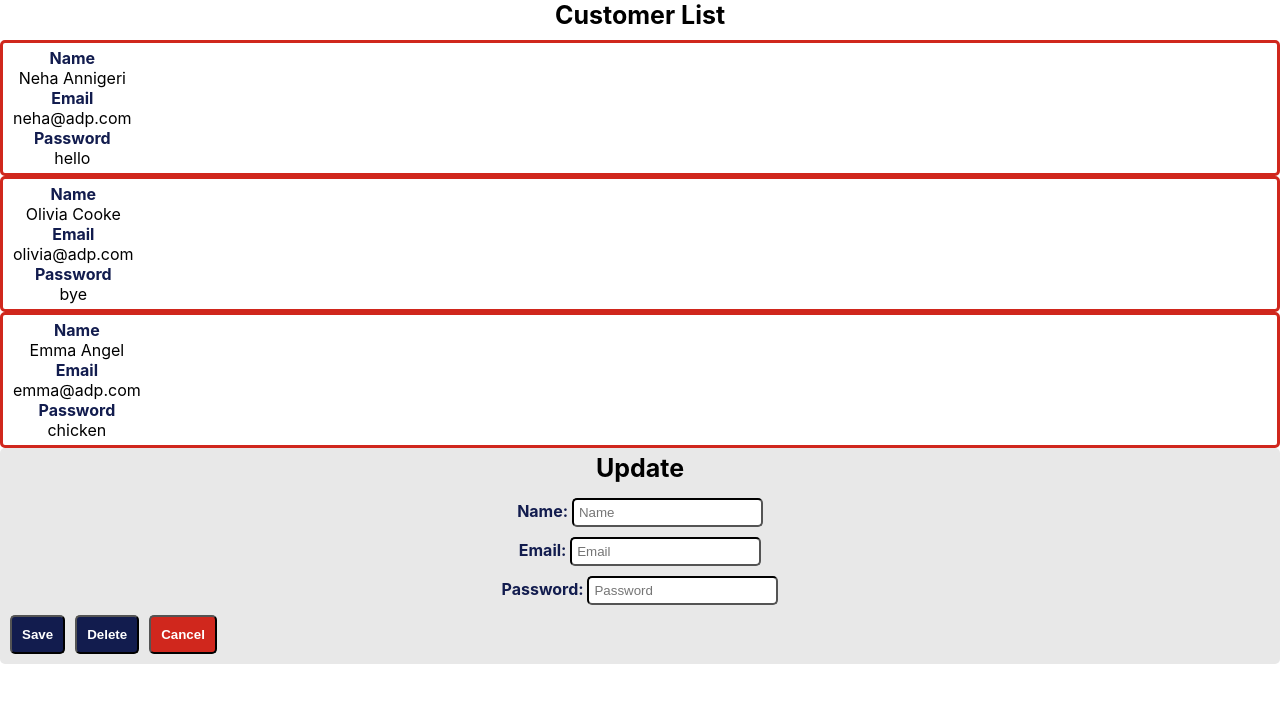
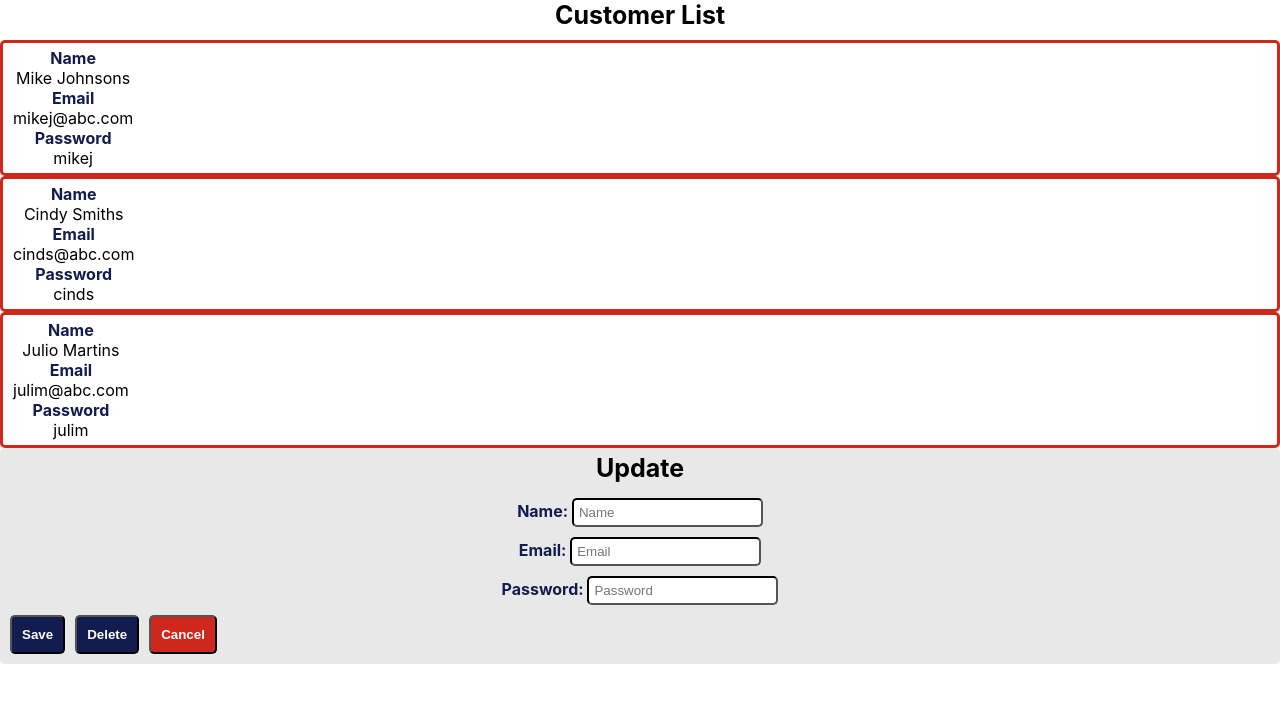
Before and after one commit to nannigeri/front-end-app, a React (Create React App) app: page / in a window 1280 px wide. Shown: the top 702 px of the page. Built offline with nearby package versions, Linux system fonts and the light colour scheme.

Commit message:
memdb working

```diff
--- a/src/App.js
+++ b/src/App.js
@@ -2,8 +2,9 @@
 import './App.css';
 import CustomerComponent from './CustomerComponent';
 import UpdateComponent from './UpdateComponent';
-import customers from './CustomerComponent/customers.json'
-import {useState} from 'react';
+
+import {useState, useEffect} from 'react';
+import  * as items from './memdb.js';
 
 function App() {
   let blank = {"id": -1, "name": "", "email": "", "password": ""};
@@ -20,6 +21,11 @@
     }
 
 }
+useEffect(() => {getCustomers()}, [formObject] )
+
+const getCustomers = function () {
+     setCustomer(items.getAll);
+}
 
   function onCancelClick(){
     setFormObject(blank);
@@ -31,11 +37,11 @@
 
   return (
     <div className="App">
-      <div><CustomerComponent data = {customers}
+      <div><CustomerComponent data = {customer}
       formObject = {formObject}
       handleRowClick = {handleRowClick}
       /></div>
-      <div><UpdateComponent data = {customers}
+      <div><UpdateComponent data = {customer}
       formObject = {formObject}
       handleFillForm = {handleFillForm}
       onCancelClick = {onCancelClick}
--- /dev/null
+++ b/src/memdb.js
@@ -0,0 +1,75 @@
+const items = [
+    {
+      "id": 0,
+      "name": "Mike Johnsons",
+      "email": "mikej@abc.com",
+      "password": "mikej"
+    },
+    {
+      "name": "Cindy Smiths",
+      "email": "cinds@abc.com",
+      "password": "cinds",
+      "id": 1
+    },
+    {
+      "name": "Julio Martins",
+      "email": "julim@abc.com",
+      "password": "julim",
+      "id": 2
+    }
+  ]
+
+
+export function getAll(){
+    return items;
+}
+
+export function get(id) {
+    let result = null;
+    for( let item of items){
+        if(item.id === id){
+            result = item;
+        }
+    }
+  return result;
+}
+
+export function deleteById(id) {
+  let arrayIndex = getArrayIndexForId(id);
+  if( arrayIndex >= 0 && arrayIndex < items.length){
+    items.splice(arrayIndex,1);
+  }
+}
+
+export function post(item) {
+  let nextid = getNextId();
+  item.id = nextid;
+  items[items.length] = item;
+}
+
+export function put(id, item) {
+  for( let i = 0; i < items.length; i++){
+    if(items[i].id === id){
+      items[i] = item;
+      return;
+    }
+  }
+}
+
+function getArrayIndexForId(id){
+  for( let i = 0; i < items.length; i++){
+    if(items[i].id === id){
+      return i;
+    }
+  }
+  return -1;
+}
+
+
+function getNextId(){
+  let maxid = 0;
+  for( let item of items){
+    maxid = (item.id > maxid)?item.id:maxid;
+  }
+  return maxid + 1;
+}
```
